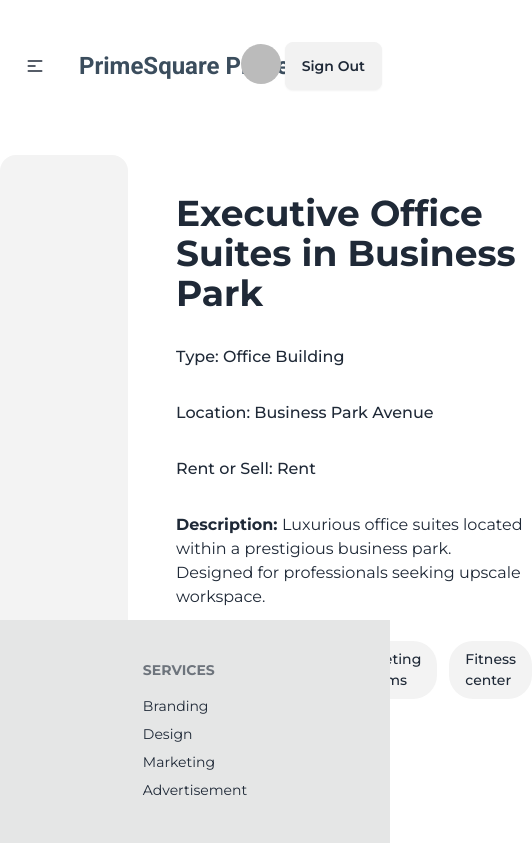
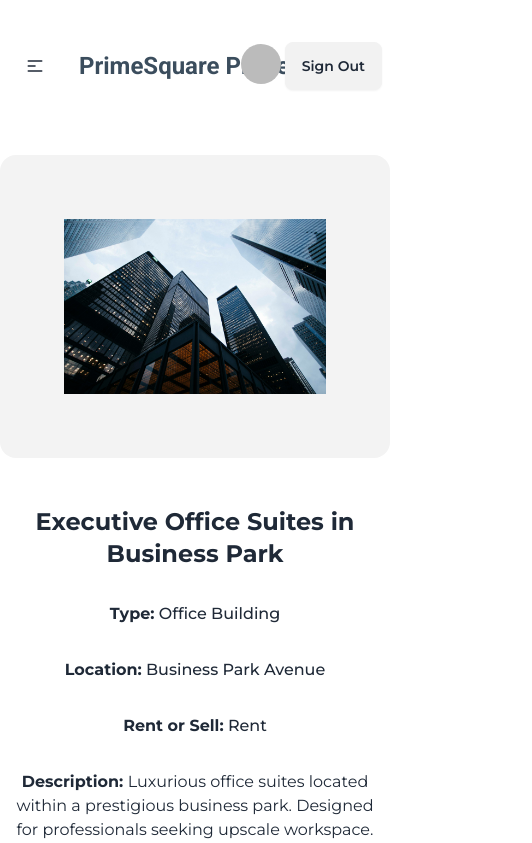
Before and after one commit to kaziabulhasib/ph-assignment9, a React (Vite) app: page /estate/1 in a window 390 px wide. Shown: the top 843 px of the page, 532 px wide, since content can reach past the window. Built offline with nearby package versions, Linux system fonts and the light colour scheme; no server answers; sample sign-in values are in the browser's storage.

Commit message:
responsive final

```diff
--- a/src/Components/Banner/Banner.jsx
+++ b/src/Components/Banner/Banner.jsx
@@ -1,7 +1,7 @@
 const Banner = () => {
   return (
     <div className='my-8'>
-      <div className='carousel w-full h-[600px]'>
+      <div className='carousel w-full lg:h-[600px] '>
         <div id='slide1' className='carousel-item relative w-full'>
           <img src='/BannerImg1.jpg' className='w-full' />
           <div className='absolute flex justify-between transform -translate-y-1/2 left-5 right-5 top-1/2'>
--- a/src/Components/EstateDetails/EstateDetails.jsx
+++ b/src/Components/EstateDetails/EstateDetails.jsx
@@ -12,19 +12,26 @@ const EstateDetails = () => {
       <Helmet>
         <title> Estate Details -PrimeSquare Properties </title>
       </Helmet>
-      <div className='flex  justify-between  py-14 gap-12 items-center mb-40'>
+      <div className='flex flex-col lg:flex-row  justify-between  py-14 gap-12 items-center lg:mb-40 mb-[450px]'>
         <div className='p-16 bg-[#1313130D] flex justify-center items-center rounded-2xl flex-1'>
-          <img className='w-[425px] h-[565px]' src={estate.image} alt='' />
+          <img className='w-[425px] lg:h-[565px]' src={estate.image} alt='' />
         </div>
-        <div className='flex-1 text-left space-y-8'>
-          <h1 className='  text-4xl  font-bold'>{estate.estate_title}</h1>
-          <p className='nav-font font-medium'>Type: {estate.segment_name}</p>
-          <p className='nav-font font-medium'>Location: {estate.location}</p>
+        <div className='flex-1 text-center lg:text-left space-y-8 lg:mx-auto mx-4'>
+          <h1 className=' text-2xl  lg:text-4xl  font-bold'>
+            {estate.estate_title}
+          </h1>
           <p className='nav-font font-medium'>
             {" "}
-            Rent or Sell: <span className='capitalize'>
-              {estate.status}
-            </span>{" "}
+            <span className='font-bold'>Type:</span> {estate.segment_name}
+          </p>
+          <p className='nav-font font-medium'>
+            {" "}
+            <span className='font-bold'>Location:</span> {estate.location}
+          </p>
+          <p className='nav-font font-medium'>
+            {" "}
+            <span className='font-bold'> Rent or Sell:</span>{" "}
+            <span className='capitalize'>{estate.status}</span>{" "}
           </p>
           <p>
             {" "}
@@ -32,11 +39,14 @@ const EstateDetails = () => {
             {estate.description}
           </p>
           <div className='flex items-center gap-4'>
-            <h1 className='nav-font font-medium'>Facility:</h1>
+            <h1 className='nav-font font-medium'>
+              {" "}
+              <span className='font-bold'>Facility:</span>{" "}
+            </h1>
             <div className='flex  gap-3'>
               {estate.facilities.map((facility, index) => (
                 <p
-                  className=' py-2 px-4 bg-[#f3f3f3] text-[14px] font-medium nav-font rounded-3xl'
+                  className=' py-2 lg:px-4 px-2 bg-[#f3f3f3] lg:text-[14px] text-[10px] font-medium  rounded-3xl'
                   key={index}>
                   {facility}
                 </p>
@@ -44,8 +54,14 @@ const EstateDetails = () => {
             </div>
           </div>
 
-          <p className='nav-font font-medium'>Area: {estate.area}</p>
-          <p className='nav-font font-medium'>Price: {estate.price}</p>
+          <p className='nav-font font-medium'>
+            {" "}
+            <span className='font-bold'>Area:</span> {estate.area}
+          </p>
+          <p className='nav-font font-medium'>
+            {" "}
+            <span className='font-bold'> Price: </span> {estate.price}
+          </p>
         </div>
       </div>
     </div>
--- a/src/Components/ExclusiveOffer/ExclusiveOffer.jsx
+++ b/src/Components/ExclusiveOffer/ExclusiveOffer.jsx
@@ -22,8 +22,8 @@ const ExclusiveOffer = () => {
         <title> Exclusive Offer -PrimeSquare Properties </title>
       </Helmet>
       <div className='max-w-7xl mx-auto sm:px-6 lg:px-8'>
-        <div className='bg-white overflow-hidden shadow-xl sm:rounded-lg p-8'>
-          <h2 className='text-3xl font-semibold text-gray-800'>
+        <div className='bg-white overflow-hidden shadow-xl sm:rounded-lg p-8 mt-16 mb-8 '>
+          <h2 className='lg:text-3xl text-2xl font-semibold text-gray-800'>
             {exclusiveOffer.title}
           </h2>
           <p className='mt-4 text-lg text-gray-600'>
```
